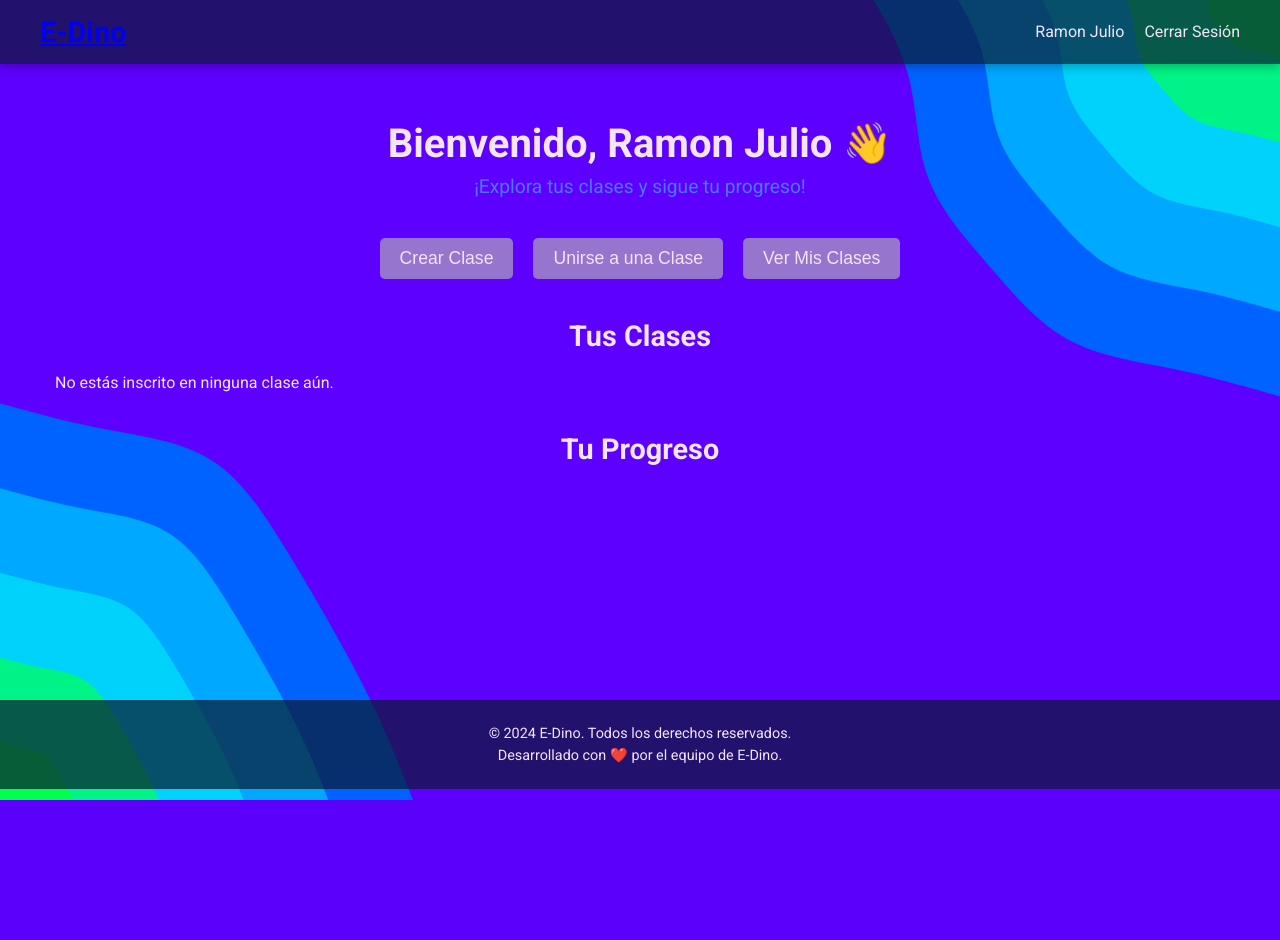
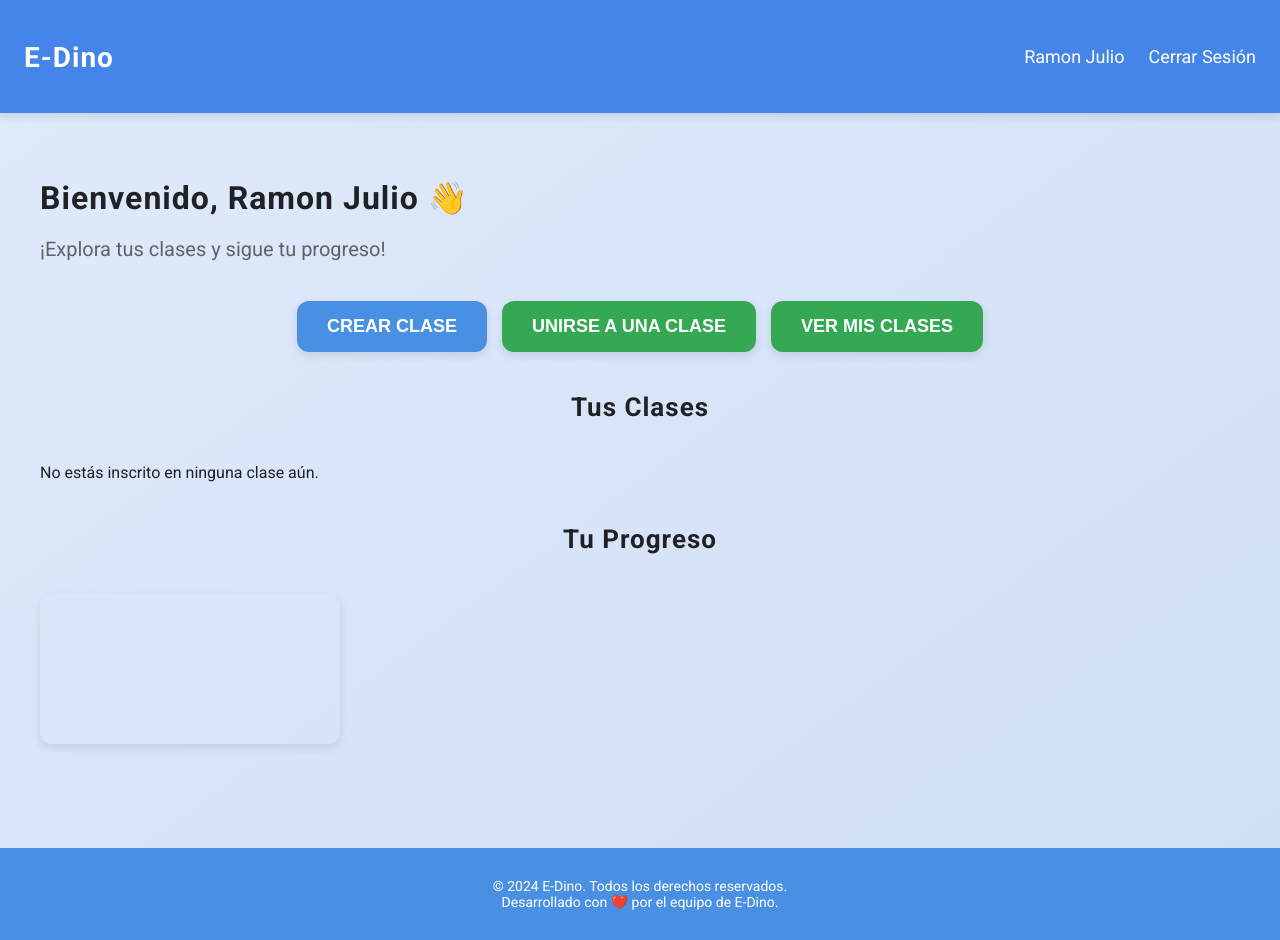
Before and after one commit to JulioDiaz131xd/E-dino-web, a PHP site: page /public/dashboard.php in a window 1280 px wide. Before the commit the page ends 800 px from the top, so only its background shows below. Run offline with PHP 8.4, Linux system fonts and the light colour scheme; the visitor is signed in with stand-in values (Sample User, id 1); data comes from the database, SQL or seed files in the repository; data that the repository does not hold is empty; a map, chart or similar area stays blank.

Commit message:
dashboard-user.css update 25/10

```diff
--- a/assets/css/dashboard-user.css
+++ b/assets/css/dashboard-user.css
@@ -1,298 +1,315 @@
 :root {
-    --primary-color: #9575cd; /* Un morado suave como color principal */
-    --secondary-color: #d1c4e9; /* Morado claro para complementar */
-    --background-color: #4a148c; /* Un fondo morado oscuro, profundo */
-    --card-background: rgba(255, 255, 255, 0.15); /* Blanco con un toque de transparencia para las tarjetas */
-    --text-color: #f3e5f5; /* Un blanco lila para un buen contraste con el fondo oscuro */
-    --accent-color: #4d77ff; /* Un tono cálido de naranja para destacar */
-    --error-color: #e57373; /* Rojo suave para errores */
-    --success-color: #81c784; /* Verde suave para mensajes de éxito */
-    --font-family: 'Roboto', sans-serif; /* Mantén la misma fuente */
-}
-
-
-
-*,
-*::before,
-*::after {
-    box-sizing: border-box;
-    margin: 0;
-    padding: 0;
+    --primary-color: #4a90e2; /* Color principal */
+    --secondary-color: #34a853; /* Color secundario */
+    --background-color-start: #e0eafc; /* Color inicial del degradado */
+    --background-color-end: #cfdef3; /* Color final del degradado */
+    --text-color: #202124; /* Color del texto */
+    --text-light-color: #5f6368; /* Color de texto ligero */
+    --header-bg-color: rgba(53, 122, 232, 0.9); /* Fondo de la cabecera */
+    --button-hover-color: #185abc; /* Color de hover para botones */
+    --button-hover-secondary: #0c8035; /* Color de hover para botones secundarios */
+    --border-radius: 12px; /* Radio de bordes */
+    --box-shadow: 0 4px 10px rgba(0, 0, 0, 0.1); /* Sombra de caja */
 }
 
 body {
-    font-family: var(--font-family);
+    font-family: 'Roboto', sans-serif;
+    background: linear-gradient(to bottom right, var(--background-color-start), var(--background-color-end));
     color: var(--text-color);
-    background: var(--background-color) url('../images/da4.svg') no-repeat center center fixed;
-    background-size: cover;
-    overflow-x: hidden;
+    margin: 0;
+    padding: 0;
+    animation: fadeIn 1s; /* Efecto de desvanecimiento al cargar */
+}
+
+@keyframes fadeIn {
+    from {
+        opacity: 0;
+    }
+    to {
+        opacity: 1;
+    }
+}
+
+h1, h2, h3 {
+    font-weight: 700;
+    letter-spacing: 1px;
 }
 
 /* Header */
 .dashboard-header {
-    background-color: rgba(10, 25, 47, 0.7);
-    padding: 15px;
-    position: fixed;
+    background-color: var(--header-bg-color);
+    color: white;
+    padding: 16px 24px;
+    box-shadow: 0 4px 8px rgba(0, 0, 0, 0.1);
+    position: sticky;
     top: 0;
-    width: 100%;
     z-index: 1000;
-    box-shadow: 0 2px 10px rgba(0, 0, 0, 0.3);
+    transition: background-color 0.3s; /* Transición para el fondo de la cabecera */
 }
 
 .header-container {
-    max-width: 1200px;
-    margin: 0 auto;
     display: flex;
     justify-content: space-between;
     align-items: center;
 }
 
-.logo {
-    font-size: 1.8rem;
-    color: var(--primary-color);
-    font-weight: 700;
-    transition: transform 0.3s ease;
-}
-
-.logo:hover {
-    transform: scale(1.1);
+.logo a {
+    text-decoration: none;
+    color: white;
+    font-size: 28px;
+    font-weight: 600;
 }
 
 .nav-menu ul {
     list-style: none;
+    margin: 0;
+    padding: 0;
     display: flex;
-    gap: 20px;
+    gap: 24px;
 }
 
 .nav-menu a {
     text-decoration: none;
-    color: var(--text-color);
-    font-size: 1rem;
+    color: white;
+    font-size: 18px;
     position: relative;
-    transition: color 0.3s ease;
+    padding-bottom: 5px;
+    transition: color 0.3s; /* Transición de color para enlaces de navegación */
 }
 
-.nav-menu a::after {
-    content: '';
-    display: block;
-    width: 0;
-    height: 2px;
-    background: var(--primary-color);
-    transition: width 0.3s ease;
+.nav-menu a:hover {
+    color: #e1e1e1; /* Color en hover para enlaces */
 }
 
-.nav-menu a:hover::after {
-    width: 100%;
-}
-
-/* Main Content */
+/* Main */
 .dashboard-main {
-    padding: 120px 15px 60px;
+    padding: 40px;
     max-width: 1200px;
     margin: 0 auto;
 }
 
-.welcome-section {
-    text-align: center;
-    margin-bottom: 40px;
-}
-
 .welcome-section h2 {
-    font-size: 2.5rem;
-    margin-bottom: 0.5rem;
+    font-size: 32px;
+    margin-bottom: 10px;
 }
 
 .welcome-section p {
-    font-size: 1.2rem;
-    color: var(--accent-color);
+    font-size: 20px;
+    color: var(--text-light-color);
+    margin-bottom: 40px;
 }
 
 /* Action Buttons */
 .actions-section {
     display: flex;
+    gap: 15px;
+    margin-bottom: 40px;
     justify-content: center;
-    gap: 20px;
-    margin-bottom: 40px;
 }
 
 .action-btn {
     background-color: var(--primary-color);
-    color: var(--text-color);
+    color: white;
+    padding: 15px 30px;
     border: none;
-    padding: 10px 20px;
-    font-size: 1.1rem;
+    border-radius: var(--border-radius);
+    font-size: 18px;
+    font-weight: 600;
+    text-transform: uppercase;
     cursor: pointer;
-    border-radius: 5px;
-    transition: background-color 0.3s ease;
+    box-shadow: var(--box-shadow);
+    transition: transform 0.3s ease, box-shadow 0.3s ease, background-color 0.3s; /* Transición para el hover */
 }
 
 .action-btn:hover {
-    background-color: var(--accent-color);
+    transform: translateY(-3px);
+    box-shadow: 0 6px 15px rgba(0, 0, 0, 0.2);
+    background-color: var(--button-hover-color); /* Cambio de color en hover */
+}
+
+#join-class-btn, #view-classes-btn {
+    background-color: var(--secondary-color);
+}
+
+#join-class-btn:hover, #view-classes-btn:hover {
+    background-color: var(--button-hover-secondary); /* Cambio de color en hover para botones secundarios */
 }
 
 /* Classes Section */
-.classes-section {
-    margin-bottom: 40px;
-}
-
 .classes-section h3 {
-    font-size: 1.8rem;
-    margin-bottom: 20px;
+    font-size: 26px;
+    color: var(--text-color);
+    margin-bottom: 25px;
     text-align: center;
 }
 
 .classes-container {
     display: grid;
-    grid-template-columns: repeat(auto-fill, minmax(280px, 1fr));
-    gap: 20px;
+    grid-template-columns: repeat(auto-fit, minmax(300px, 1fr));
+    gap: 30px;
 }
 
 .class-card {
-    background-color: var(--card-background);
-    padding: 20px;
-    border-radius: 8px;
-    transition: transform 0.3s ease;
+    background-color: white;
+    border-radius: var(--border-radius);
+    box-shadow: var(--box-shadow);
+    padding: 25px;
+    transition: transform 0.3s ease, box-shadow 0.3s ease; /* Transiciones de tarjetas */
+    overflow: hidden;
+}
+
+.class-card:hover {
+    transform: translateY(-5px);
+    box-shadow: 0 12px 24px rgba(0, 0, 0, 0.2);
 }
 
 .class-card h4 {
-    color: var(--primary-color);
+    font-size: 22px;
     margin-bottom: 10px;
+    color: var(--text-color);
 }
 
 .class-card p {
-    margin-bottom: 10px;
-    font-size: 0.9rem;
-    line-height: 1.4;
+    font-size: 16px;
+    color: var(--text-light-color);
 }
 
-.class-action-btn {
+.class-card .class-action-btn {
+    background-color: var(--primary-color);
+    color: white;
+    text-decoration: none;
+    border-radius: var(--border-radius);
+    padding: 10px 20px;
     display: inline-block;
-    padding: 10px 15px;
-    background-color: var(--accent-color);
-    color: var(--text-color);
-    border-radius: 5px;
-    text-decoration: none;
-    transition: background-color 0.3s ease;
+    font-size: 16px;
+    box-shadow: var(--box-shadow);
+    transition: background-color 0.3s ease, transform 0.3s ease; /* Transiciones para el botón de acción */
 }
 
-.class-action-btn:hover {
-    background-color: var(--primary-color);
-}
-
-.class-card:hover {
-    transform: scale(1.05);
+.class-card .class-action-btn:hover {
+    background-color: var(--button-hover-color);
+    transform: translateY(-3px); /* Efecto en hover */
 }
 
 /* Progress Section */
-.progress-section {
+.progress-section h3 {
+    font-size: 26px;
+    color: var(--text-color);
+    margin-bottom: 20px;
     text-align: center;
 }
 
-.progress-section h3 {
-    font-size: 1.8rem;
-    margin-bottom: 20px;
+canvas {
+    max-width: 100%;
+    height: auto;
+    margin-top: 20px;
+    border-radius: var(--border-radius);
+    box-shadow: var(--box-shadow);
 }
 
 /* Footer */
 .dashboard-footer {
-    background-color: rgba(10, 25, 47, 0.7);
-    padding: 20px 0;
+    background-color: var(--primary-color);
+    padding: 30px 0;
     text-align: center;
+    color: white;
+    margin-top: 60px;
+    font-size: 14px;
 }
 
-.footer-container {
-    max-width: 1200px;
-    margin: 0 auto;
-    color: var(--text-color);
+.dashboard-footer p {
+    margin: 0;
 }
 
-.footer-container p {
-    margin: 5px 0;
-    font-size: 0.9rem;
-}
-
-/* Modal Styling */
+/* Modal */
 .modal {
     display: none;
     position: fixed;
+    z-index: 1000;
+    left: 0;
     top: 0;
-    left: 0;
     width: 100%;
     height: 100%;
-    background: rgba(0, 0, 0, 0.5);
-    justify-content: center;
-    align-items: center;
+    background-color: rgba(0, 0, 0, 0.5);
 }
 
 .modal-content {
-    background-color: var(--background-color);
-    padding: 20px;
-    border-radius: 8px;
-    width: 90%;
-    max-width: 400px;
-    text-align: center;
-    box-shadow: 0 2px 10px rgba(0, 0, 0, 0.3);
+    background-color: #fff;
+    margin: 10% auto;
+    padding: 30px;
+    border-radius: var(--border-radius);
+    width: 500px;
+    box-shadow: var(--box-shadow);
+    position: relative;
+    transition: transform 0.3s; /* Transición para el modal */
 }
 
 .close-btn {
     position: absolute;
     top: 10px;
-    right: 15px;
-    font-size: 1.5rem;
+    right: 10px;
+    font-size: 24px;
+    color: #888;
     cursor: pointer;
-    color: var(--text-color);
 }
 
 .form-group {
     margin-bottom: 20px;
 }
 
-.form-group label {
+label {
+    font-size: 16px;
     display: block;
     margin-bottom: 8px;
-    font-size: 1rem;
     color: var(--text-color);
 }
 
-.form-group input,
-.form-group textarea {
+input, textarea {
     width: 100%;
-    padding: 10px;
-    border-radius: 5px;
-    border: 1px solid rgba(255, 255, 255, 0.2);
-    background: rgba(255, 255, 255, 0.1);
-    color: var(--text-color);
-    font-size: 1rem;
+    padding: 12px;
+    font-size: 16px;
+    border: 1px solid #dadce0;
+    border-radius: var(--border-radius);
+    background-color: #f5f5f5;
+    transition: border-color 0.3s; /* Transición de color de borde */
 }
 
-.form-group input:focus,
-.form-group textarea:focus {
-    border-color: var(--accent-color);
+input:focus, textarea:focus {
+    outline: none;
+    border-color: var(--primary-color);
 }
 
 .submit-btn {
-    background-color: var(--primary-color);
-    color: var(--text-color);
+    background-color: var(--secondary-color);
+    color: white;
+    padding: 12px 20px;
     border: none;
-    padding: 10px 20px;
-    font-size: 1.1rem;
+    border-radius: var(--border-radius);
+    font-size: 16px;
     cursor: pointer;
-    border-radius: 5px;
-    transition: background-color 0.3s ease;
+    transition: background-color 0.3s ease; /* Transición de color de fondo */
 }
 
 .submit-btn:hover {
-    background-color: var(--accent-color);
+    background-color: var(--button-hover-secondary); /* Cambio de color de fondo en hover */
 }
 
-/* Responsive Design */
+/* Mobile Responsive */
 @media (max-width: 768px) {
+    .dashboard-main {
+        padding: 20px;
+    }
+
     .actions-section {
         flex-direction: column;
-        gap: 15px;
+        gap: 20px;
     }
 
     .classes-container {
         grid-template-columns: 1fr;
     }
+
+    .modal-content {
+        width: 90%;
+    }
 }
```
